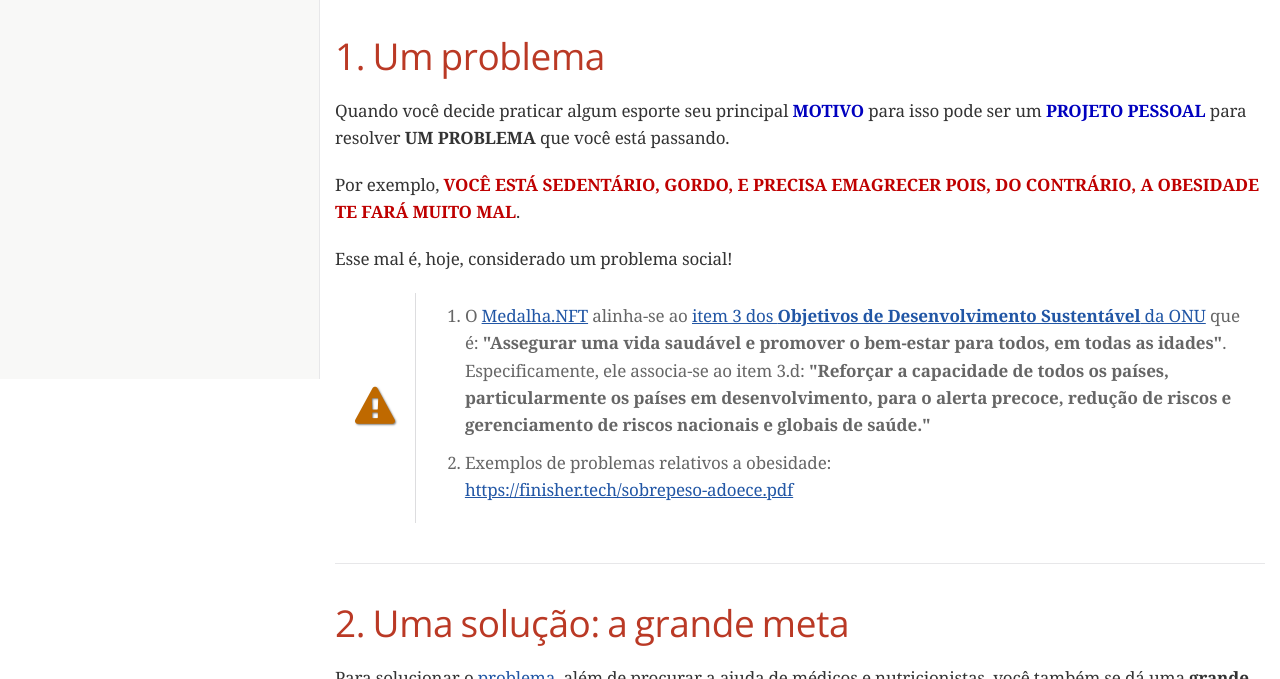
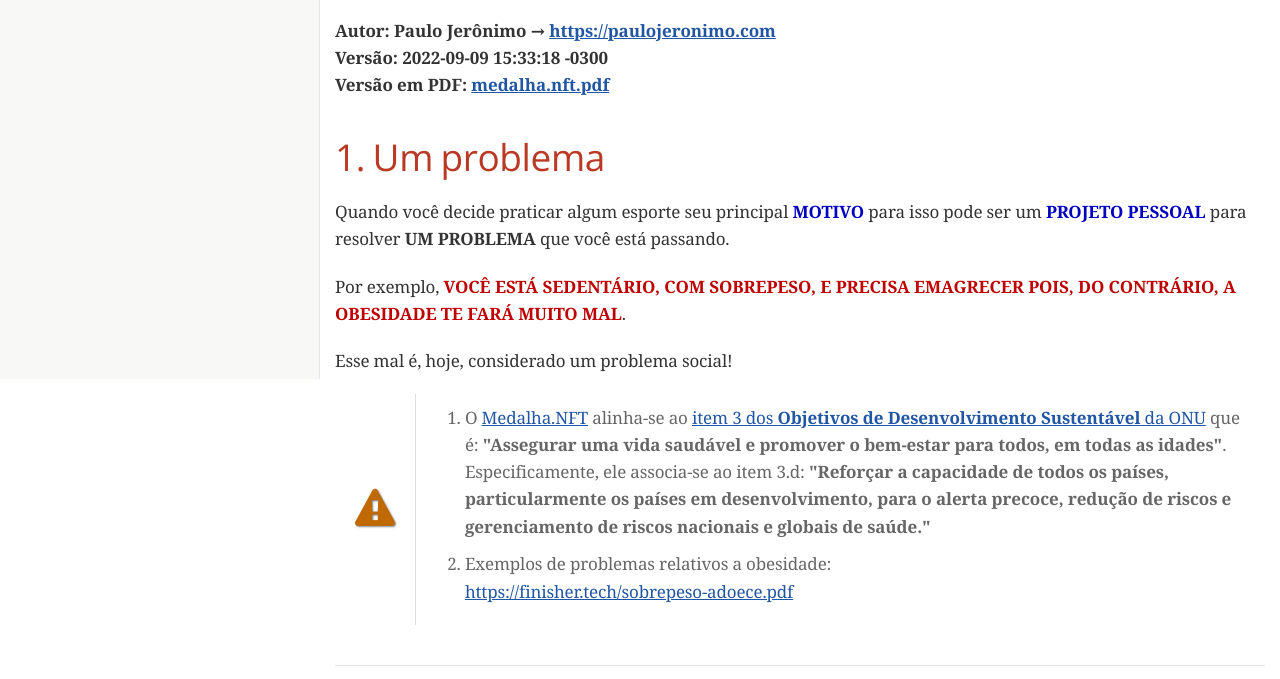
Before and after one commit to paulojeronimo/medalha.nft, a plain HTML site: page index.html in a window 1280 px wide. Shown: the part 421-1100 px from the top of the page. Drawn offline with nearby package versions, Linux system fonts and the light colour scheme; a web font is replaced by a local one.

Commit message:
Published at sex 09 set 2022 15:35:10 -03

```diff
--- a/index.html
+++ b/index.html
@@ -463,6 +463,11 @@ body.book #toc,body.book #preamble,body.book h1.sect0,body.book .sect1>h2{page-b
 <div class="paragraph">
 <p><span class="image"><img src="images/01.png" alt="01"></span></p>
 </div>
+<div class="paragraph">
+<p><strong>Autor: Paulo Jerônimo &#8594; <a href="https://paulojeronimo.com" class="bare">https://paulojeronimo.com</a></strong><br>
+<strong>Versão: 2022-09-09 15:33:18 -0300</strong><br>
+<strong>Versão em PDF: <a href="medalha.nft.pdf" class="bare">medalha.nft.pdf</a></strong></p>
+</div>
 <div style="page-break-after: always;"></div>
 </div>
 </div>
@@ -475,8 +480,8 @@ para isso pode ser um <strong><span class="blue">PROJETO PESSOAL</span></strong>
 PROBLEMA</strong> que você está passando.</p>
 </div>
 <div class="paragraph">
-<p>Por exemplo, <strong><span class="red">VOCÊ ESTÁ SEDENTÁRIO, GORDO, E PRECISA EMAGRECER
-POIS, DO CONTRÁRIO, A OBESIDADE TE FARÁ MUITO MAL</span></strong>.</p>
+<p>Por exemplo, <strong><span class="red">VOCÊ ESTÁ SEDENTÁRIO, COM SOBREPESO, E PRECISA
+EMAGRECER POIS, DO CONTRÁRIO, A OBESIDADE TE FARÁ MUITO MAL</span></strong>.</p>
 </div>
 <div class="paragraph">
 <p>Esse mal é, hoje, considerado um problema social!</p>
```
Also changed, not shown: 1 other file.
